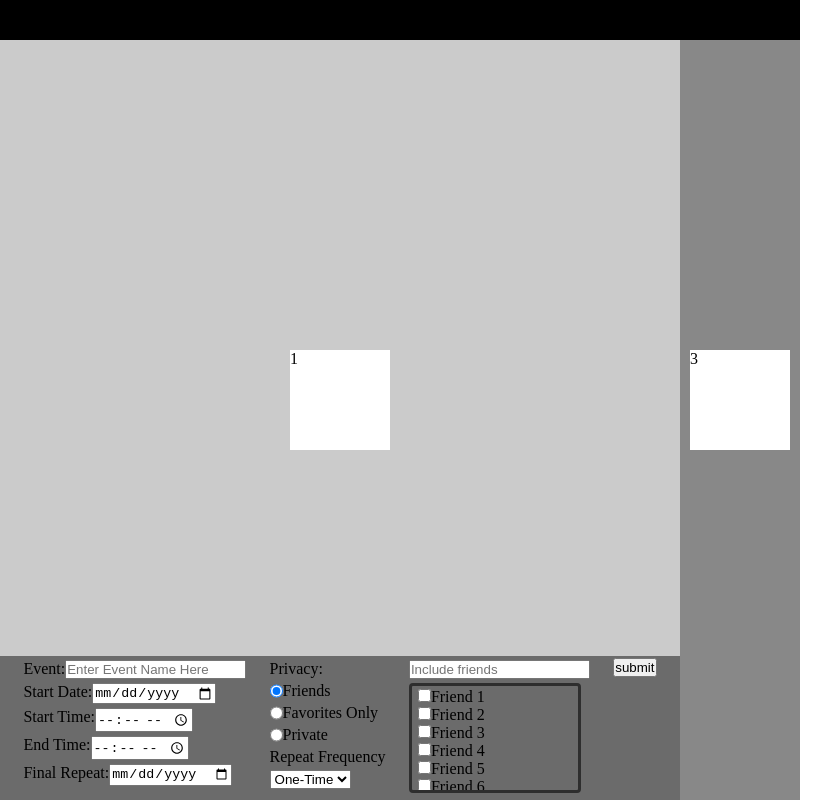
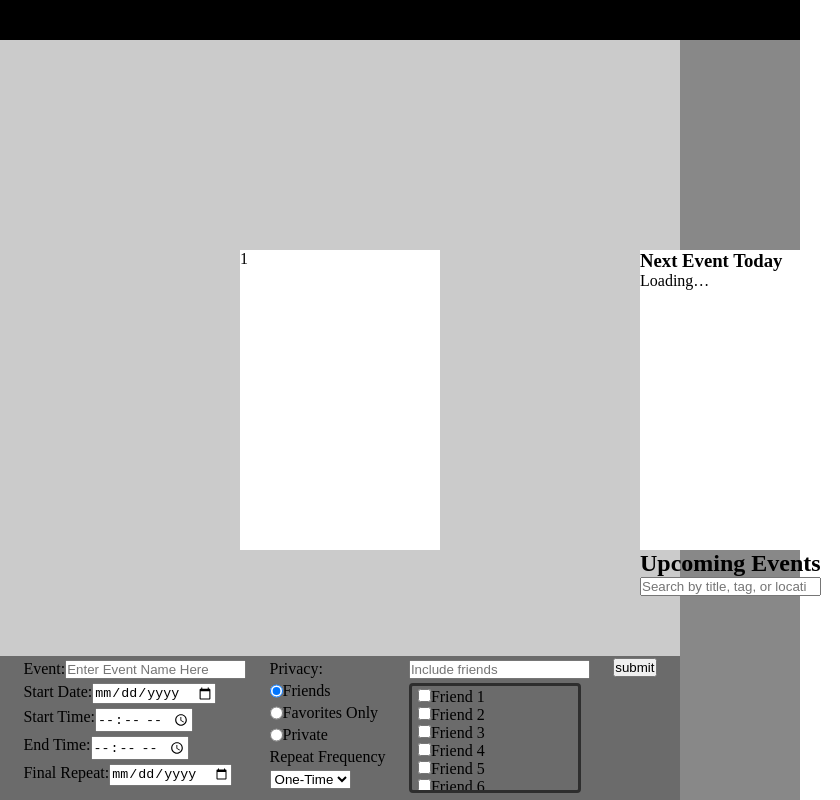
Before and after one commit to elbaAb/Software-Development-Lifecycle, an Electron app: page Communal-Calendar/index.html in a window 800 px wide. Shown: the whole page, 840 px wide, since content can reach past the window. Drawn offline with Linux system fonts and the light colour scheme.

Commit message:
Upcoming Events Boxes

```diff
--- a/Communal-Calendar/base.css
+++ b/Communal-Calendar/base.css
@@ -57,8 +57,8 @@ body{
 }
 
 .box {
-    width: 100px;
-    height: 100px;
+    width: 200px;
+    height: 300px;
 }
 #box1 {
     background-color: #ffffff;
--- a/Communal-Calendar/index.html
+++ b/Communal-Calendar/index.html
@@ -129,7 +129,25 @@
         </div>
       </div>
       <div class="right-section">
-        <div class="box" id="box3">3</div>
+        <div class="box" id="box3">
+         <!-- Box A: Next Event Today -->
+    <div class="box" id="today-box">
+      <h3>Next Event Today</h3>
+      <div id="today-event" aria-live="polite">Loading…</div>
+    </div>
+
+    <!-- Box B: Upcoming Events -->
+    <section id="upcoming-events">
+      <h2>Upcoming Events</h2>
+      <input
+        id="events-search"
+        type="search"
+        placeholder="Search by title, tag, or location…"
+        aria-label="Search events"
+      />
+      <div id="events-root" aria-live="polite"></div>
+    </section>
+  </div>
       </div>
     </div>
     <script src="render.js"></script>
```
